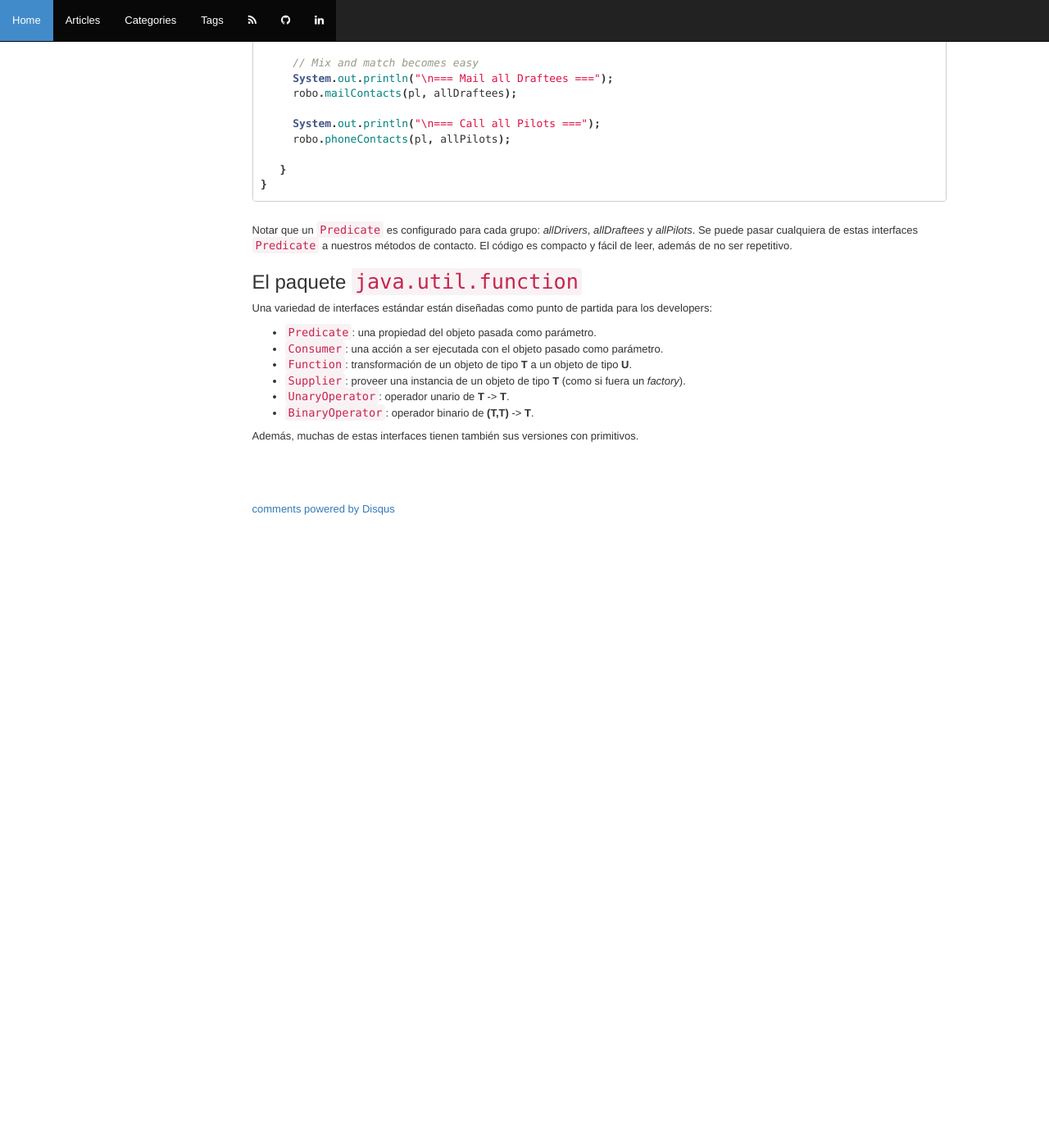
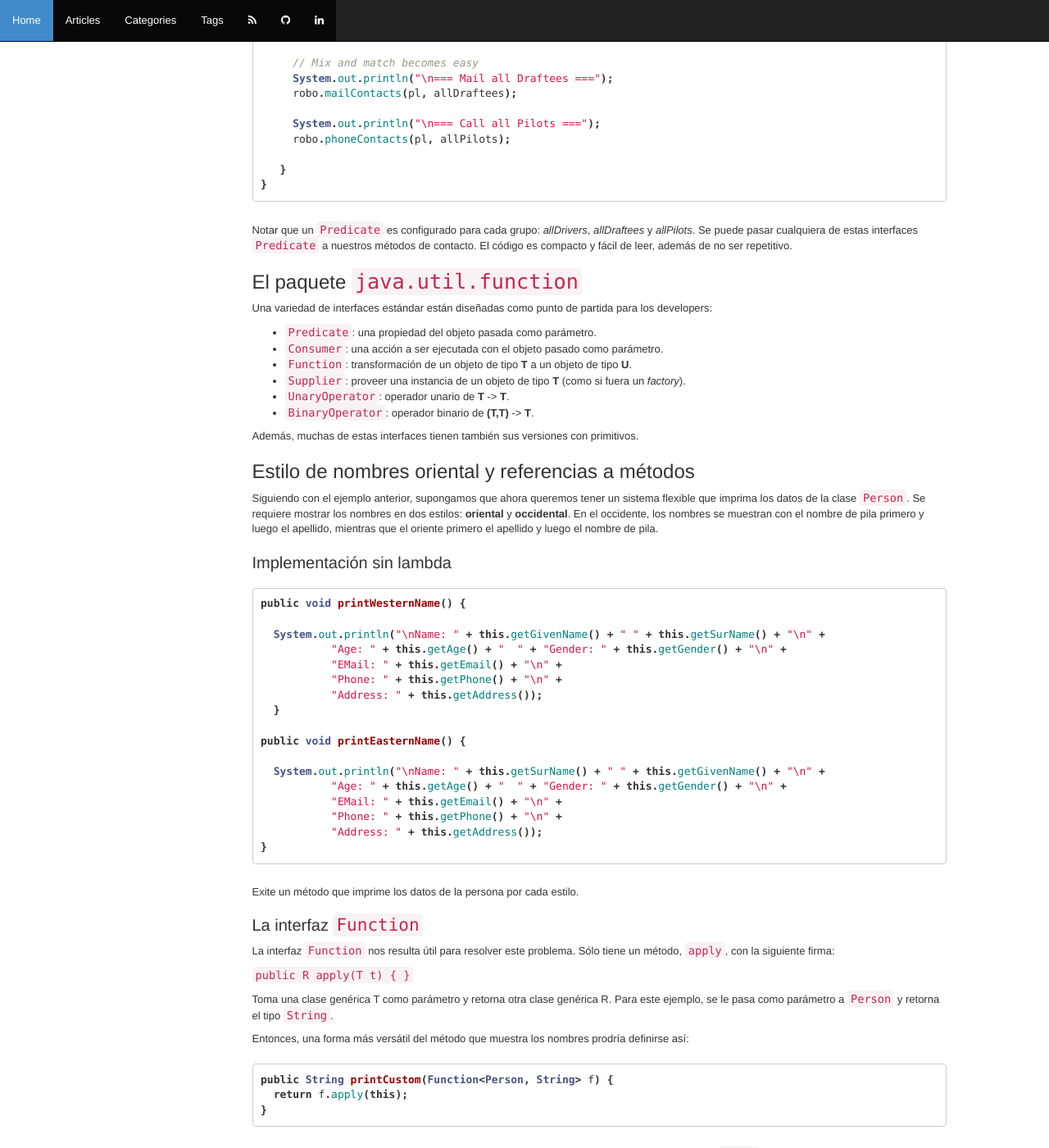
Before and after one commit to damianfanaro/damianfanaro.github.io, a Jekyll site: the page built from _posts/2015-04-13-java-lambda-expressions.md, in a window 1280 px wide and 1400 px high, scrolled down 12711 px. Shown: the whole window at 82% size. Built offline with Jekyll 4.4.1, drawn with Linux system fonts in a browser that asks for light colours; nearby versions of some CDN libraries; Markdown is read by kramdown in place of the engine named in the settings; comment, search, counter and statistics services are not loaded; before the commit the page ends 13341 px from its top, so only the background shows below that; some of the changed text lies outside the part shown.

Commit message:
Post updated

````diff
--- a/_posts/2015-04-13-java-lambda-expressions.md
+++ b/_posts/2015-04-13-java-lambda-expressions.md
@@ -662,3 +662,105 @@ Una variedad de interfaces estándar están diseñadas como punto de partida par
 - `BinaryOperator`: operador binario de **(T,T)** -> **T**.
 
 Además, muchas de estas interfaces tienen también sus versiones con primitivos.
+
+## Estilo de nombres oriental y referencias a métodos
+
+Siguiendo con el ejemplo anterior, supongamos que ahora queremos tener un sistema flexible que imprima los datos de la clase `Person`. Se requiere mostrar los nombres en dos estilos: **oriental** y **occidental**. En el occidente, los nombres se muestran con el nombre de pila primero y luego el apellido, mientras que el oriente primero el apellido y luego el nombre de pila.
+
+### Implementación sin lambda
+
+``` java
+public void printWesternName() {
+
+  System.out.println("\nName: " + this.getGivenName() + " " + this.getSurName() + "\n" +
+           "Age: " + this.getAge() + "  " + "Gender: " + this.getGender() + "\n" +
+           "EMail: " + this.getEmail() + "\n" +
+           "Phone: " + this.getPhone() + "\n" +
+           "Address: " + this.getAddress());
+  }
+
+public void printEasternName() {
+
+  System.out.println("\nName: " + this.getSurName() + " " + this.getGivenName() + "\n" +
+           "Age: " + this.getAge() + "  " + "Gender: " + this.getGender() + "\n" +
+           "EMail: " + this.getEmail() + "\n" +
+           "Phone: " + this.getPhone() + "\n" +
+           "Address: " + this.getAddress());
+}
+```
+
+Exite un método que imprime los datos de la persona por cada estilo.
+
+### La interfaz `Function`
+
+La interfaz `Function` nos resulta útil para resolver este problema. Sólo tiene un método, `apply`, con la siguiente firma:
+
+`public R apply(T t) { }`
+
+Toma una clase genérica T como parámetro y retorna otra clase genérica R. Para este ejemplo, se le pasa como parámetro a `Person` y retorna el tipo `String`.
+
+Entonces, una forma más versátil del método que muestra los nombres prodría definirse así:
+
+``` java
+public String printCustom(Function<Person, String> f) {
+  return f.apply(this);
+}
+```
+
+Es bastante más simple, una función se pasa como parámetro y un string es retornado. El método `apply` procesa una expresión lambda la cual determina que información de `Person` se retorna.
+
+A continuación la clase de test:
+
+``` java
+public class NameTestNew {
+
+  public static void main(String[] args) {
+
+    System.out.println("\n==== NameTestNew02 ===");
+
+    List<Person> list1 = Person.createShortList();
+
+    // Print Custom First Name and e-mail
+    System.out.println("===Custom List===");
+    for (Person person:list1) {
+        System.out.println(
+            person.printCustom(p -> "Name: " + p.getGivenName() + " EMail: " + p.getEmail())
+        );
+    }
+
+    // Define Western and Eastern Lambdas
+
+    Function<Person, String> westernStyle = p -> {
+      return "\nName: " + p.getGivenName() + " " + p.getSurName() + "\n" +
+             "Age: " + p.getAge() + "  " + "Gender: " + p.getGender() + "\n" +
+             "EMail: " + p.getEmail() + "\n" +
+             "Phone: " + p.getPhone() + "\n" +
+             "Address: " + p.getAddress();
+    };
+
+    Function<Person, String> easternStyle =  p -> "\nName: " + p.getSurName() + " "
+            + p.getGivenName() + "\n" + "Age: " + p.getAge() + "  " +
+            "Gender: " + p.getGender() + "\n" +
+            "EMail: " + p.getEmail() + "\n" +
+            "Phone: " + p.getPhone() + "\n" +
+            "Address: " + p.getAddress();
+
+    // Print Western List
+    System.out.println("\n===Western List===");
+    for (Person person:list1) {
+        System.out.println(
+            person.printCustom(westernStyle)
+        );
+    }
+
+    // Print Eastern List
+    System.out.println("\n===Eastern List===");
+    for (Person person:list1) {
+        System.out.println(
+            person.printCustom(easternStyle)
+        );
+    }
+
+  }
+}
+```
````
